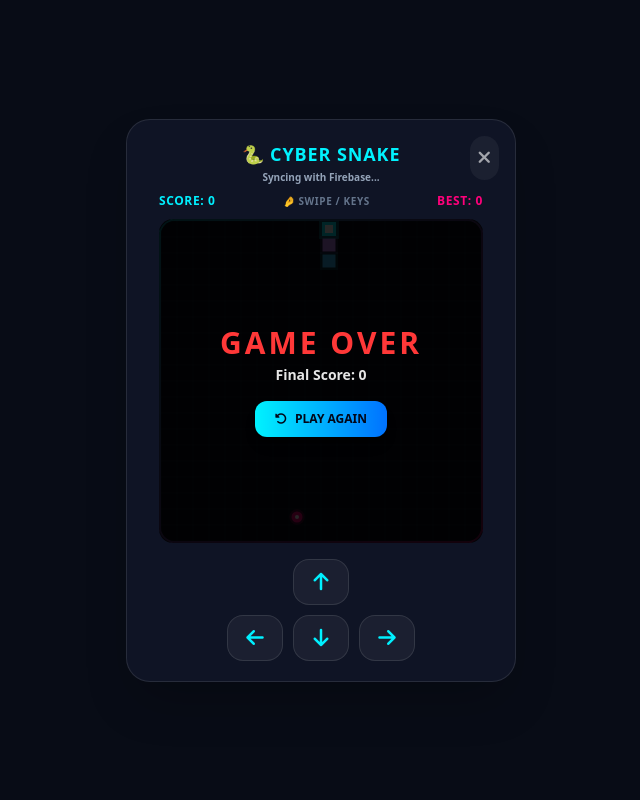
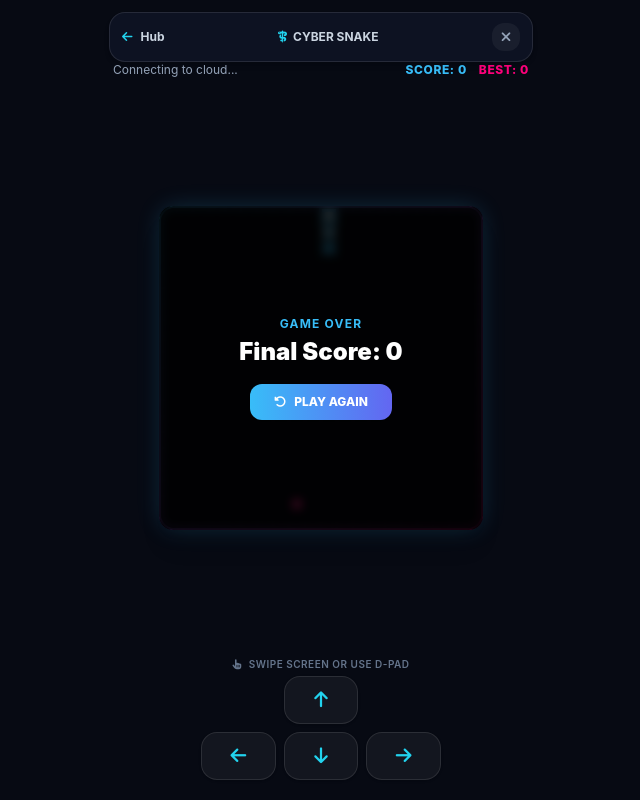
Before and after one commit to sat289/game, a plain HTML site: page game/snake.html in a window 1280 px wide. Shown: the whole page, without its empty margins (319-959 px from the left). Drawn offline with nearby package versions, Linux system fonts and the light colour scheme; no server answers.

Commit message:
Update snake.html

```diff
--- a/game/snake.html
+++ b/game/snake.html
@@ -3,112 +3,110 @@
 <head>
   <meta charset="UTF-8">
   <meta name="viewport" content="width=device-width, initial-scale=1.0, maximum-scale=1.0, user-scalable=no">
-  <title>Cyber Snake - Gaming Hub</title>
+  <title>Cyber Snake Retro - Gaming Hub</title>
   <!-- Tailwind CSS -->
   <script src="https://cdn.tailwindcss.com"></script>
   <!-- Font Awesome Icons -->
   <link rel="stylesheet" href="https://cdnjs.cloudflare.com/ajax/libs/font-awesome/6.5.1/css/all.min.css">
   <style>
     * {
+      box-sizing: border-box;
       -webkit-tap-highlight-color: transparent;
     }
-    body {
-      touch-action: none;
+    body, html {
+      margin: 0;
+      padding: 0;
+      width: 100%;
+      height: 100%;
+      overflow: hidden;
+      background-color: #070a13;
+      font-family: 'Inter', sans-serif;
       user-select: none;
-      -webkit-user-select: none;
-      background-color: #080c16;
     }
-
-    /* GPU-Accelerated Smooth Controller Glowing */
+    canvas {
+      display: block;
+      background-color: #070a13;
+      box-shadow: 0 0 25px rgba(56, 189, 248, 0.2);
+    }
     .ctrl-btn {
-      position: relative;
-      overflow: hidden;
-      transform: translateZ(0);
-      will-change: transform;
-      transition: transform 0.12s cubic-bezier(0.2, 0.8, 0.2, 1);
+      background: rgba(255, 255, 255, 0.05);
+      border: 1px solid rgba(255, 255, 255, 0.1);
+      transition: all 0.12s ease;
     }
-    .ctrl-btn::before {
-      content: '';
-      position: absolute;
-      inset: 0;
-      border-radius: 1rem;
-      background: radial-gradient(circle, rgba(0, 240, 255, 0.45) 0%, rgba(0, 240, 255, 0) 70%);
-      opacity: 0;
-      transition: opacity 0.15s ease-out;
-      pointer-events: none;
-    }
-    .ctrl-btn.active-glow {
-      transform: scale(0.92) translateZ(0);
-      border-color: #00f0ff !important;
-    }
-    .ctrl-btn.active-glow::before {
-      opacity: 1;
+    .ctrl-btn:active, .active-glow {
+      background: rgba(56, 189, 248, 0.35) !important;
+      border-color: #38bdf8 !important;
+      box-shadow: 0 0 15px rgba(56, 189, 248, 0.7);
+      transform: scale(0.93);
     }
   </style>
 </head>
-<body class="min-h-screen flex items-center justify-center p-3 text-white overflow-hidden">
+<body class="flex flex-col justify-between h-screen text-white p-3 max-w-md mx-auto relative overflow-hidden">
 
-  <!-- Main Game Card -->
-  <div class="bg-[#101626]/95 border border-white/10 rounded-3xl p-4 sm:p-5 max-w-[390px] w-full flex flex-col items-center relative shadow-2xl">
+  <!-- Top Hub Navigation Header -->
+  <header class="flex items-center justify-between bg-[#0d1222] border border-white/10 rounded-2xl px-3 py-2.5 shrink-0 z-30 shadow-md">
+    <a href="../index.html" class="flex items-center gap-2 text-xs font-bold text-slate-300 hover:text-white transition">
+      <i class="fa-solid fa-arrow-left text-cyan-400"></i> Hub
+    </a>
+    <div class="flex items-center gap-1.5 text-xs text-slate-300 font-bold">
+      <i class="fa-solid fa-staff-snake text-cyan-400"></i>
+      <span>CYBER SNAKE</span>
+    </div>
+    <button onclick="window.location.href='../index.html'" class="w-7 h-7 rounded-xl bg-white/5 flex items-center justify-center text-slate-400 hover:text-white transition">
+      <i class="fa-solid fa-xmark text-sm"></i>
+    </button>
+  </header>
 
-    <!-- Exit back to Hub -->
-    <a href="../index.html" class="absolute top-4 right-4 text-white/60 hover:text-white p-2 rounded-full bg-white/5 active:scale-95 transition" title="Exit to Hub">
-      <i class="fa-solid fa-xmark text-lg"></i>
-    </a>
-
-    <h3 class="text-lg font-black text-[#00f2fe] tracking-wider mb-0.5 flex items-center gap-1.5">
-      🐍 CYBER SNAKE
-    </h3>
-
-    <!-- User Status Banner -->
-    <p id="userStatus" class="text-[10px] text-slate-400 mb-2 font-semibold">
-      Syncing with Firebase...
-    </p>
-
-    <!-- Score Header -->
-    <div class="flex justify-between w-full text-xs font-black uppercase tracking-wider mb-2.5 px-3">
-      <span id="scoreText" class="text-[#00f0ff]">SCORE: 0</span>
-      <span class="text-[10px] text-slate-500 flex items-center gap-1">
-        <span>🤌 Swipe / Keys</span>
-      </span>
+  <!-- Player Info / Cloud Sync Status -->
+  <div class="flex items-center justify-between text-xs px-1 shrink-0">
+    <div id="userStatus" class="text-slate-400 truncate">Connecting to cloud...</div>
+    <div class="flex items-center gap-3 font-extrabold tracking-wider">
+      <span id="scoreText" class="text-[#38bdf8]">SCORE: 0</span>
       <span id="highScoreText" class="text-[#ff007b]">BEST: 0</span>
     </div>
+  </div>
 
-    <!-- Canvas Container -->
-    <div class="relative rounded-2xl p-[2px] bg-gradient-to-br from-[#00f0ff]/50 via-[#9d4edd]/40 to-[#ff007b]/50">
-      <canvas id="gameCanvas" width="320" height="320" class="block bg-[#070a13] rounded-[14px]"></canvas>
+  <!-- Game Canvas Container -->
+  <div class="relative flex items-center justify-center my-auto">
+    <div class="relative rounded-2xl p-[2px] bg-gradient-to-br from-[#38bdf8] via-[#a855f7] to-[#ff007b] shadow-xl">
+      <canvas id="gameCanvas" width="320" height="320" class="rounded-[14px]"></canvas>
 
-      <!-- Game Over Modal Overlay -->
-      <div id="gameOverOverlay" class="hidden absolute inset-0 bg-black/85 rounded-[14px] flex flex-col items-center justify-center p-4 z-20">
-        <span class="text-3xl font-black text-[#ff3838] tracking-widest mb-1">GAME OVER</span>
-        <p id="finalScoreText" class="text-sm font-semibold text-white/90 mb-4">Final Score: 0</p>
-        <button id="restartBtn" class="bg-gradient-to-r from-[#00f2fe] to-[#0072ff] text-slate-950 font-black px-5 py-2.5 rounded-xl text-xs flex items-center gap-2 active:scale-95 transition shadow-lg">
+      <!-- Game Over Overlay -->
+      <div id="gameOverOverlay" class="hidden absolute inset-0 bg-black/85 rounded-[14px] flex flex-col items-center justify-center p-4 z-20 backdrop-blur-sm">
+        <span class="text-xs font-bold tracking-widest text-[#38bdf8] mb-1">GAME OVER</span>
+        <span id="finalScoreText" class="text-2xl font-black text-white mb-4 drop-shadow">Final Score: 0</span>
+        <button id="restartBtn" class="bg-gradient-to-r from-[#38bdf8] to-[#6366f1] text-white font-extrabold px-6 py-2.5 rounded-xl text-xs flex items-center gap-2 active:scale-95 transition shadow-lg">
           <i class="fa-solid fa-rotate-left"></i> PLAY AGAIN
         </button>
       </div>
     </div>
+  </div>
 
-    <!-- Smooth Mobile D-Pad Touch Controllers -->
-    <div class="grid grid-cols-3 gap-2.5 mt-4">
+  <!-- Swipe Notice -->
+  <div class="text-center text-[10px] text-slate-500 font-semibold tracking-wider shrink-0 mb-1">
+    <i class="fa-solid fa-hand-pointer mr-1"></i> SWIPE SCREEN OR USE D-PAD
+  </div>
+
+  <!-- On-Screen D-Pad Controllers -->
+  <div class="grid grid-cols-3 gap-2 w-full max-w-[240px] mx-auto shrink-0 mb-2">
     <div></div>
-      <button id="btnUp" class="ctrl-btn w-14 h-13 py-3 bg-white/5 border border-white/10 rounded-2xl flex items-center justify-center text-[#00f0ff] text-xl">
+    <button id="btnUp" class="ctrl-btn h-12 rounded-2xl flex items-center justify-center text-cyan-400 text-lg shadow">
       <i class="fa-solid fa-arrow-up"></i>
     </button>
     <div></div>
 
-      <button id="btnLeft" class="ctrl-btn w-14 h-13 py-3 bg-white/5 border border-white/10 rounded-2xl flex items-center justify-center text-[#00f0ff] text-xl">
+    <button id="btnLeft" class="ctrl-btn h-12 rounded-2xl flex items-center justify-center text-cyan-400 text-lg shadow">
       <i class="fa-solid fa-arrow-left"></i>
     </button>
-      <button id="btnDown" class="ctrl-btn w-14 h-13 py-3 bg-white/5 border border-white/10 rounded-2xl flex items-center justify-center text-[#00f0ff] text-xl">
+    <button id="btnDown" class="ctrl-btn h-12 rounded-2xl flex items-center justify-center text-cyan-400 text-lg shadow">
       <i class="fa-solid fa-arrow-down"></i>
     </button>
-      <button id="btnRight" class="ctrl-btn w-14 h-13 py-3 bg-white/5 border border-white/10 rounded-2xl flex items-center justify-center text-[#00f0ff] text-xl">
+    <button id="btnRight" class="ctrl-btn h-12 rounded-2xl flex items-center justify-center text-cyan-400 text-lg shadow">
       <i class="fa-solid fa-arrow-right"></i>
     </button>
   </div>
-  </div>
 
-  <!-- Firebase & Core Engine -->
+  <!-- Firebase & Core Game Script with Sky Blue Glowing Snake Theme -->
   <script type="module">
     import { initializeApp } from "https://www.gstatic.com/firebasejs/10.9.0/firebase-app.js";
     import { getAuth, onAuthStateChanged } from "https://www.gstatic.com/firebasejs/10.9.0/firebase-auth.js";
@@ -130,7 +128,7 @@
     const db = getDatabase(app);
 
     const canvas = document.getElementById('gameCanvas');
-    const ctx = canvas.getContext('2d', { alpha: false }); // High performance canvas context
+    const ctx = canvas.getContext('2d', { alpha: false });
     const scoreText = document.getElementById('scoreText');
     const highScoreText = document.getElementById('highScoreText');
     const finalScoreText = document.getElementById('finalScoreText');
@@ -142,11 +140,11 @@
     const tileCount = 20;
 
     let score = 0;
-    let highScore = 0;
+    let highScore = parseInt(localStorage.getItem('cyber_snake_hi') || '0', 10);
+    highScoreText.textContent = `BEST: ${highScore}`;
+
     let currentUser = null;
     let animPulse = 0;
-
-    // Eat Effect Particles & Waves
     let eatParticles = [];
     let eatWaves = [];
 
@@ -161,32 +159,40 @@
     let speed = 110;
     let isGameOver = false;
 
-    // Firebase Auth
+    // Firebase Cloud Score Sync
     onAuthStateChanged(auth, async (user) => {
       if (user) {
         currentUser = user;
         const name = user.displayName || user.email.split('@')[0];
         userStatus.innerHTML = `Player: <span class="text-cyan-300 font-bold">${name}</span> (Cloud Synced ☁️)`;
+
         try {
           const dbRef = ref(db);
           const snapshot = await get(child(dbRef, `scores/${user.uid}/snake_high`));
+
           if (snapshot.exists()) {
-            highScore = snapshot.val();
+            const cloudScore = parseInt(snapshot.val(), 10) || 0;
+            if (cloudScore > highScore) {
+              highScore = cloudScore;
+              localStorage.setItem('cyber_snake_hi', highScore.toString());
+            } else if (highScore > cloudScore) {
+              set(ref(db, `scores/${user.uid}/snake_high`), highScore);
+            }
+          } else if (highScore > 0) {
+            set(ref(db, `scores/${user.uid}/snake_high`), highScore);
+          }
           highScoreText.textContent = `BEST: ${highScore}`;
-          }
         } catch (err) {
           console.error("Score fetch error:", err);
         }
       } else {
         currentUser = null;
         userStatus.innerHTML = `<a href="../login.html" class="text-amber-300 underline font-bold">Login to save cloud score</a>`;
-        highScore = parseInt(localStorage.getItem('cyber_snake_hi') || '0', 10);
-        highScoreText.textContent = `BEST: ${highScore}`;
       }
     });
 
     function syncScoreToFirebase(newScore) {
-      if (currentUser) {
+      if (currentUser && newScore > 0) {
         set(ref(db, `scores/${currentUser.uid}/snake_high`), newScore);
       }
     }
@@ -221,11 +227,8 @@
     function triggerEatGlowEffect(x, y) {
       const cx = x * gridSize + gridSize / 2;
       const cy = y * gridSize + gridSize / 2;
+      eatWaves.push({ x: cx, y: cy, radius: 2, alpha: 1.0 });
 
-      // Ripple shockwave
-      eatWaves.push({ x: cx, y: cy, radius: 2, maxRadius: 28, alpha: 1.0 });
-
-      // Lightweight sparkling particles
       for (let i = 0; i < 8; i++) {
         const angle = (Math.PI * 2 * i) / 8;
         const vel = 1.5 + Math.random() * 2;
@@ -235,7 +238,7 @@
           vx: Math.cos(angle) * vel,
           vy: Math.sin(angle) * vel,
           alpha: 1.0,
-          color: i % 2 === 0 ? '#ff007b' : '#00f0ff'
+          color: i % 2 === 0 ? '#38bdf8' : '#7dd3fc'
         });
       }
     }
@@ -254,6 +257,7 @@
       eatParticles = [];
       eatWaves = [];
       scoreText.textContent = `SCORE: 0`;
+      highScoreText.textContent = `BEST: ${highScore}`;
       gameOverOverlay.classList.add('hidden');
       generateFood();
     }
@@ -264,7 +268,6 @@
       gameOverOverlay.classList.remove('hidden');
     }
 
-    // Logic step
     let lastStepTime = 0;
     function updateGameLogic(time) {
       if (isGameOver) return;
@@ -275,13 +278,11 @@
         dir = nextDir;
         const head = { x: snake[0].x + dir.x, y: snake[0].y + dir.y };
 
-        // Wall Collision
         if (head.x < 0 || head.x >= tileCount || head.y < 0 || head.y >= tileCount) {
           triggerGameOver();
           return;
         }
 
-        // Self Collision
         if (snake.some(seg => seg.x === head.x && seg.y === head.y)) {
           triggerGameOver();
           return;
@@ -289,12 +290,10 @@
 
         snake.unshift(head);
 
-        // Check Food
         if (head.x === food.x && head.y === food.y) {
           score += 10;
           scoreText.textContent = `SCORE: ${score}`;
 
-          // Trigger smooth eat animation
           triggerEatGlowEffect(food.x, food.y);
 
           if (score > highScore) {
@@ -311,15 +310,13 @@
       }
     }
 
-    // Ultra Smooth 60 FPS Render Pipeline
     function render() {
       animPulse += 0.08;
 
-      // Dark Background
       ctx.fillStyle = '#070a13';
       ctx.fillRect(0, 0, canvas.width, canvas.height);
 
-      // Lightweight Grid
+      // Grid Lines
       ctx.strokeStyle = '#0e1626';
       ctx.lineWidth = 1;
       ctx.beginPath();
@@ -330,7 +327,7 @@
       }
       ctx.stroke();
 
-      // Render Expanding Eat Shockwaves
+      // Eat Wave animations
       for (let i = eatWaves.length - 1; i >= 0; i--) {
         const wave = eatWaves[i];
         wave.radius += 2.2;
@@ -339,14 +336,14 @@
           eatWaves.splice(i, 1);
           continue;
         }
-        ctx.strokeStyle = `rgba(0, 240, 255, ${wave.alpha})`;
+        ctx.strokeStyle = `rgba(56, 189, 248, ${wave.alpha})`;
         ctx.lineWidth = 2;
         ctx.beginPath();
         ctx.arc(wave.x, wave.y, wave.radius, 0, Math.PI * 2);
         ctx.stroke();
       }
 
-      // Render Spark Particles on Eat
+      // Eat Particle animations
       for (let i = eatParticles.length - 1; i >= 0; i--) {
         const p = eatParticles[i];
         p.x += p.vx;
@@ -364,60 +361,54 @@
       }
       ctx.globalAlpha = 1.0;
 
-      // 🌟 Food (Pulsing Multi-Layer Glow)
+      // Food Rendering (Pinkish Glowing Orb)
       const foodX = food.x * gridSize + gridSize / 2;
       const foodY = food.y * gridSize + gridSize / 2;
       const pulseSize = Math.sin(animPulse) * 1.5;
 
-      // Outer Halo
       ctx.fillStyle = 'rgba(255, 0, 123, 0.25)';
       ctx.beginPath();
       ctx.arc(foodX, foodY, 9 + pulseSize, 0, Math.PI * 2);
       ctx.fill();
 
-      // Core Food Body
       ctx.fillStyle = '#ff007b';
       ctx.beginPath();
       ctx.arc(foodX, foodY, 5.5, 0, Math.PI * 2);
       ctx.fill();
 
-      // Center Bright Dot
       ctx.fillStyle = '#ffffff';
       ctx.beginPath();
       ctx.arc(foodX, foodY, 2, 0, Math.PI * 2);
       ctx.fill();
 
-      // 🌟 Glowing Snake (Fast Multi-Layer Rendering)
+      // Snake Rendering (Light Sky Blue with Glowing Effects)
       for (let i = snake.length - 1; i >= 0; i--) {
         const seg = snake[i];
         const px = seg.x * gridSize;
         const py = seg.y * gridSize;
 
         if (i === 0) {
-          // Snake Head Outer Aura
-          ctx.fillStyle = 'rgba(0, 240, 255, 0.28)';
+          // Snake Head (Bright Light Sky Blue with Outer Aura)
+          ctx.fillStyle = 'rgba(56, 189, 248, 0.35)';
           ctx.fillRect(px - 2, py - 2, gridSize + 4, gridSize + 4);
 
-          // Head Body
-          ctx.fillStyle = '#00f0ff';
+          ctx.fillStyle = '#38bdf8';
           ctx.fillRect(px + 1, py + 1, gridSize - 2, gridSize - 2);
 
-          // Head Center White Core
           ctx.fillStyle = '#ffffff';
           ctx.fillRect(px + 4, py + 4, gridSize - 8, gridSize - 8);
         } else {
-          // Body Segments
+          // Snake Body (Sky Blue gradient shades with soft glow)
           const isEven = i % 2 === 0;
-          ctx.fillStyle = isEven ? 'rgba(0, 240, 255, 0.12)' : 'rgba(168, 85, 247, 0.12)';
+          ctx.fillStyle = isEven ? 'rgba(56, 189, 248, 0.15)' : 'rgba(125, 211, 252, 0.15)';
           ctx.fillRect(px - 1, py - 1, gridSize + 2, gridSize + 2);
 
-          ctx.fillStyle = isEven ? '#38bdf8' : '#c084fc';
+          ctx.fillStyle = isEven ? '#38bdf8' : '#7dd3fc';
           ctx.fillRect(px + 1.5, py + 1.5, gridSize - 3, gridSize - 3);
         }
       }
     }
 
-    // Main 60 FPS Engine Loop (requestAnimationFrame)
     function gameLoop(timestamp) {
       updateGameLogic(timestamp);
       render();
@@ -425,7 +416,7 @@
     }
     requestAnimationFrame(gameLoop);
 
-    // 🤌 ZERO-LAG FINGER SWIPE CONTROLS
+    // Touch Swipe Controls
     let touchStartX = 0;
     let touchStartY = 0;
     const minSwipeDist = 20;
@@ -464,7 +455,7 @@
       else if (['ArrowRight', 'KeyD'].includes(e.code)) { changeDirection(1, 0); triggerButtonGlow('btnRight'); }
     });
 
-    // Zero-Delay Touch on Controller Buttons
+    // Touch Buttons D-Pad
     const bindBtn = (id, dx, dy) => {
       const el = document.getElementById(id);
       const action = (e) => {
```
Lines whose indentation alone changed are shown as unchanged.
